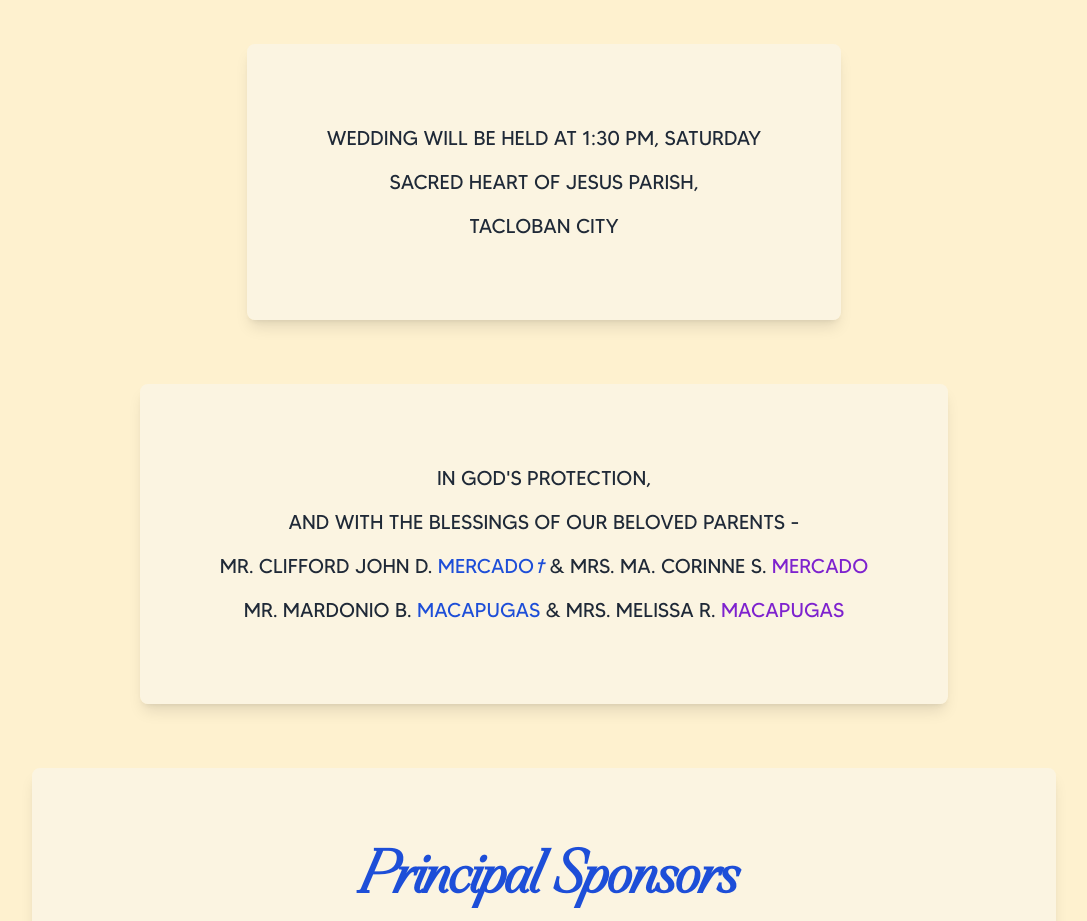
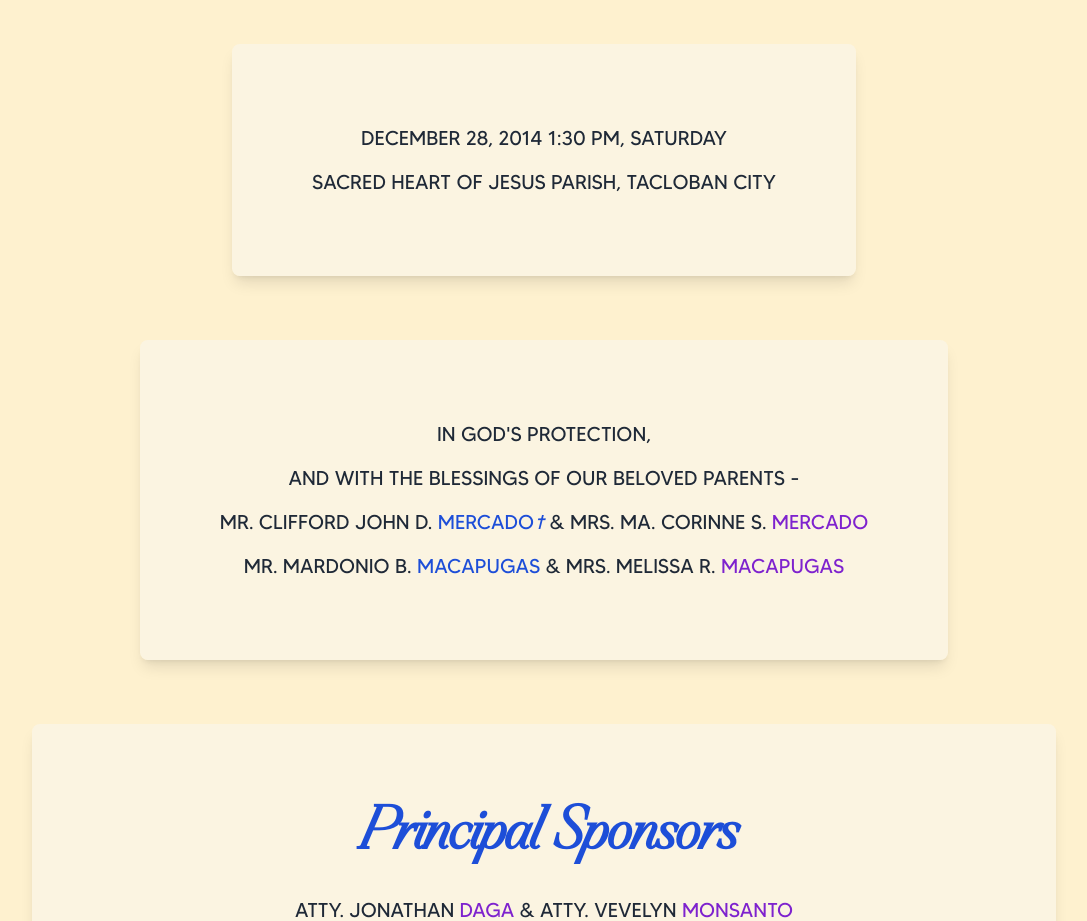
Before and after one commit to kulaizki/imclizyforyou, a Next.js app: page / in a window 1280 px wide. Shown: the part 2920-3841 px from the top of the page, without its empty margins (96-1183 px from the left). Built offline with nearby package versions, Linux system fonts and the light colour scheme.

Commit message:
refactor: update venue and date

```diff
--- a/src/components/Venue.tsx
+++ b/src/components/Venue.tsx
@@ -3,9 +3,8 @@ export default function Venue() { return (
     <div className="flex flex-col gap-16 bg-[#faf5e7] bg-opacity-80 rounded-lg shadow-lg p-20 max-w-5xl w-full">
       <div className="text-center max-w-4xl">
         <div className="flex flex-col gap-4 text-lg sm:text-xl select-none text-gray-800">
-          <p className="uppercase">Wedding will be held at 1:30 PM, Saturday</p>
-          <p className="uppercase">Sacred Heart of Jesus Parish,</p>
-          <p className="uppercase">Tacloban City</p>
+          <p className="uppercase">December 28, 2014 1:30 PM, Saturday</p>
+          <p className="uppercase">Sacred Heart of Jesus Parish, Tacloban City</p>
         </div>
       </div>
     </div>
```
